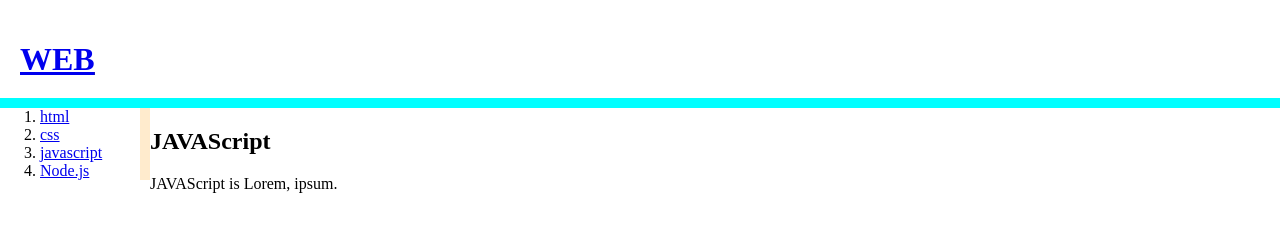
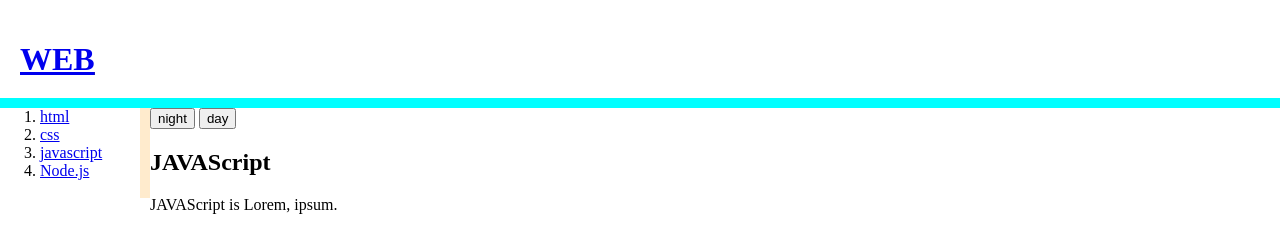
Before and after one commit to IMHOJEONG/2019-01-Web-Programming, a plain HTML site: page Web/3.html in a window 1280 px wide. Drawn offline with Linux system fonts and the light colour scheme.

Commit message:
javascript 시작

```diff
--- a/Web/3.html
+++ b/Web/3.html
@@ -18,12 +18,23 @@
 
         </ol>
         <div>
+            <input type="button" value="night" onclick="
+            document.querySelector('body').style.backgroundColor = 'black';
+            document.querySelector('body').style.color = 'white';
+            ">
+            <input type="button" value="day" onclick="
+              document.querySelector('body').style.backgroundColor = 'white';
+              document.querySelector('body').style.color = 'black';
+              ">
+
+
             <h2>JAVAScript</h2>
             JAVAScript is Lorem, ipsum.
         </div>
 
     </div>
-
+    <script>
+    </script>
 
 </body>
 
```
Also changed, not shown: Web/1.html (+4 -0 lines).
